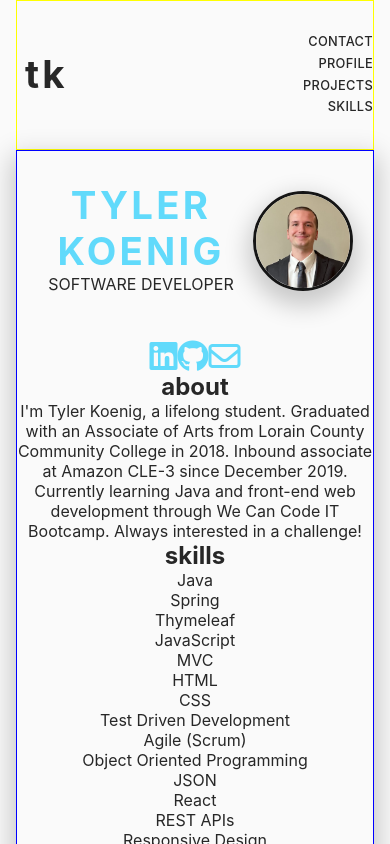
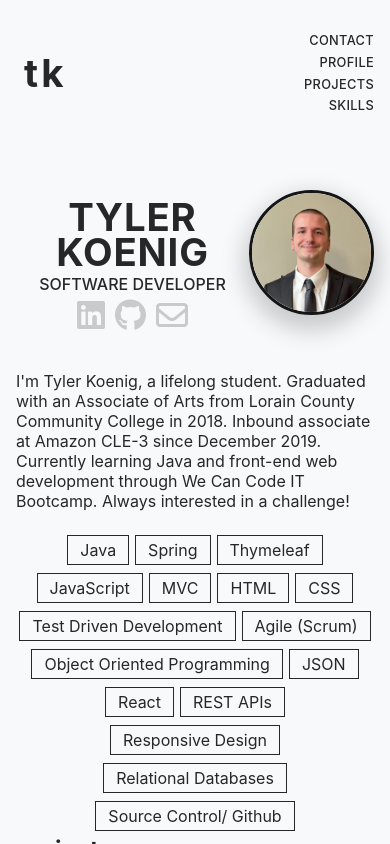
Before and after one commit to lerko96/react-portfolio, a React (Create React App) app: page / in a window 390 px wide. Shown: the top 844 px of the page. Built offline with nearby package versions, Linux system fonts and the light colour scheme; a web font is replaced by a local one.

Commit message:
profile design --mobile

```diff
--- a/src/components/Main/main.scss
+++ b/src/components/Main/main.scss
@@ -1,6 +1,7 @@
 .wrapper {
-    background: #fafafa;
-    border: 1px solid blue;
     margin: 0 1rem;
-    box-shadow: $shadow-360;
+    // box-shadow: $shadow-360;
+    p {
+
+    }
 }
--- a/src/components/Nav/nav.scss
+++ b/src/components/Nav/nav.scss
@@ -3,7 +3,7 @@ header {
 	margin: 0 1rem;
 	padding-top: 30px;
 	min-height: 150px;
-	border: 1px solid yellow;
+	// border: 1px solid yellow;
 }
 
 nav {
--- a/src/components/Profile/Profile.js
+++ b/src/components/Profile/Profile.js
@@ -8,24 +8,33 @@ import headshot from '../../images/headshot-tyler_koenig.png';
 
 const Profile = () => (
 	<section id='profile'>
-		<article class='profile__top'>
-			<div class='top__img'>
+		<article class='profile__card'>
+			<div class='card__img'>
 				<img id='headshot' src={headshot} alt='tyler' />
 			</div>
-			<div class='top__bio'>
+			<div class='card__bio'>
+				<div class='bio__name'>
 					<a href='index.html'>TYLER KOENIG</a>
+				</div>
+				<div class='bio__desc'>
 					<p>SOFTWARE DEVELOPER</p>
 				</div>
-		</article>
-		<article class='profile__contacts' id='contact'>
+				<div class='bio__contacts' id='contact'>
 					<a
 						href='https://www.linkedin.com/in/tyler-koenig-72607a18b/'
 						target='_blank'
 						title='LinkedIn'
 					>
-				<i class='fa fa-linkedin-square fa-2x' aria-hidden='true'></i>
+						<i
+							class='fa fa-linkedin-square fa-2x'
+							aria-hidden='true'
+						></i>
 					</a>
-			<a href='https://github.com/lerko96' target='_blank' title='github'>
+					<a
+						href='https://github.com/lerko96'
+						target='_blank'
+						title='github'
+					>
 						<i class='fa fa-github fa-2x' aria-hidden='true'></i>
 					</a>
 					<a
@@ -33,11 +42,16 @@ const Profile = () => (
 						target='_blank'
 						title='email'
 					>
-				<i class='fa fa-envelope-o fa-2x' aria-hidden='true'></i>
+						<i
+							class='fa fa-envelope-o fa-2x'
+							aria-hidden='true'
+						></i>
 					</a>
+				</div>
+			</div>
 		</article>
 		<article class='profile__about'>
-			<h2>about</h2>
+			{/* <h2>about</h2> */}
 			<p>
 				I'm Tyler Koenig, a lifelong student. Graduated with an
 				Associate of Arts from Lorain County Community College in 2018.
@@ -46,7 +60,7 @@ const Profile = () => (
 				IT Bootcamp. Always interested in a challenge!
 			</p>
 		</article>
-		<article class='profile__skills' id="skills">
+		<article class='profile__skills' id='skills'>
 			<h2>skills</h2>
 			<ul>
 				<li>Java</li>
--- a/src/components/Profile/profile.scss
+++ b/src/components/Profile/profile.scss
@@ -1,37 +1,80 @@
 #profile {
-	display: flex;
-	flex-direction: column;
 }
 
-.profile__top {
+.profile__card {
+	// border: 1px solid red;
 	display: flex;
 	flex-direction: row-reverse;
-	margin: 0 1rem;
-	padding: 30px 0 45px;
-	.top__img {
+	padding: 30px 0 5px;
+}
+
+.card__img {
 	flex: 1;
 	#headshot {
-			width: 100px;
-			height: 100px;
+		width: 125px;
+		height: 125px;
 		border: 3px solid #151515;
 		border-radius: 50%;
 		margin-top: 10px;
 		box-shadow: $shadow-360;
 	}
 }
-	.top__bio {
+
+.card__bio {
 	flex: 2;
 	display: flex;
 	flex-direction: column;
 	align-items: center;
-		margin: auto;
-		a {
+	padding-top: 20px;
+	.bio__name {
+		line-height: 0.9;
+		text-align: center;
 		font-size: $fs-big;
 		font-weight: $weight-heavy;
-			letter-spacing: 0.2rem;
+		letter-spacing: 0.05rem;;
+		a {
+			padding: 0;
+			color: $color-dark;
+		}
 	}
 	p {
+		margin-top: 5px;
 		align-content: center;
+		font-weight: $weight-mid;
+	}
+	.bio__contacts {
+		display: flex;
+		flex-direction: row;
+		justify-content: space-between;
+		a {
+			color: $color-lgrey;
+			margin: 5px 5px;
+			&:hover {
+				color: $color-grey;
+				transition: $transition-hl;
 			}
 		}
+
 	}
+}
+
+.profile__about {
+	margin: 0 auto;
+	padding: 30px 0 20px;
+}
+
+.profile__skills {
+	h2 {
+		display: none;
+	}
+	ul {
+		display: flex;
+		flex-wrap: wrap;
+		justify-content: center;
+	}
+	li {
+		border: 1px solid $color-dark;
+		padding: 4px 12px;
+		margin: 4px 3px;
+	}
+}
--- a/src/styles/base.scss
+++ b/src/styles/base.scss
@@ -2,6 +2,10 @@
 	margin: 0;
 	padding: 0;
 	box-sizing: border-box;
+}
+
+html {
+    scroll-behavior: smooth;
 }
 
 body {
@@ -12,13 +16,12 @@ body {
     font-size: 16px;
     font-weight: $weight-norm;
     // letter-spacing: 0.02rem;
-    scroll-behavior: smooth;
-    text-align: center;
+    text-align: start;
     text-rendering: optimizeLegibility;
     transition: background 0.2s linear;
     // unsure about these two
-    height: 100%;
-    width: 100%;
+    // height: 100%;
+    // width: 100%;
 }
 
 body.dark {
@@ -27,7 +30,6 @@ body.dark {
 }
 
 .App {
-	text-align: center;
 	p {
 		@include respond(phone) {
 			color: blue;
--- a/src/styles/variables.scss
+++ b/src/styles/variables.scss
@@ -1,5 +1,5 @@
 $background-dark: #272727;
-$background-light: #fafafa;
+$background-light: #f7f9fb;
 
 $color-dark: #272727;
 $color-light: #fafafa;
```
Lines whose indentation alone changed are shown as unchanged.
